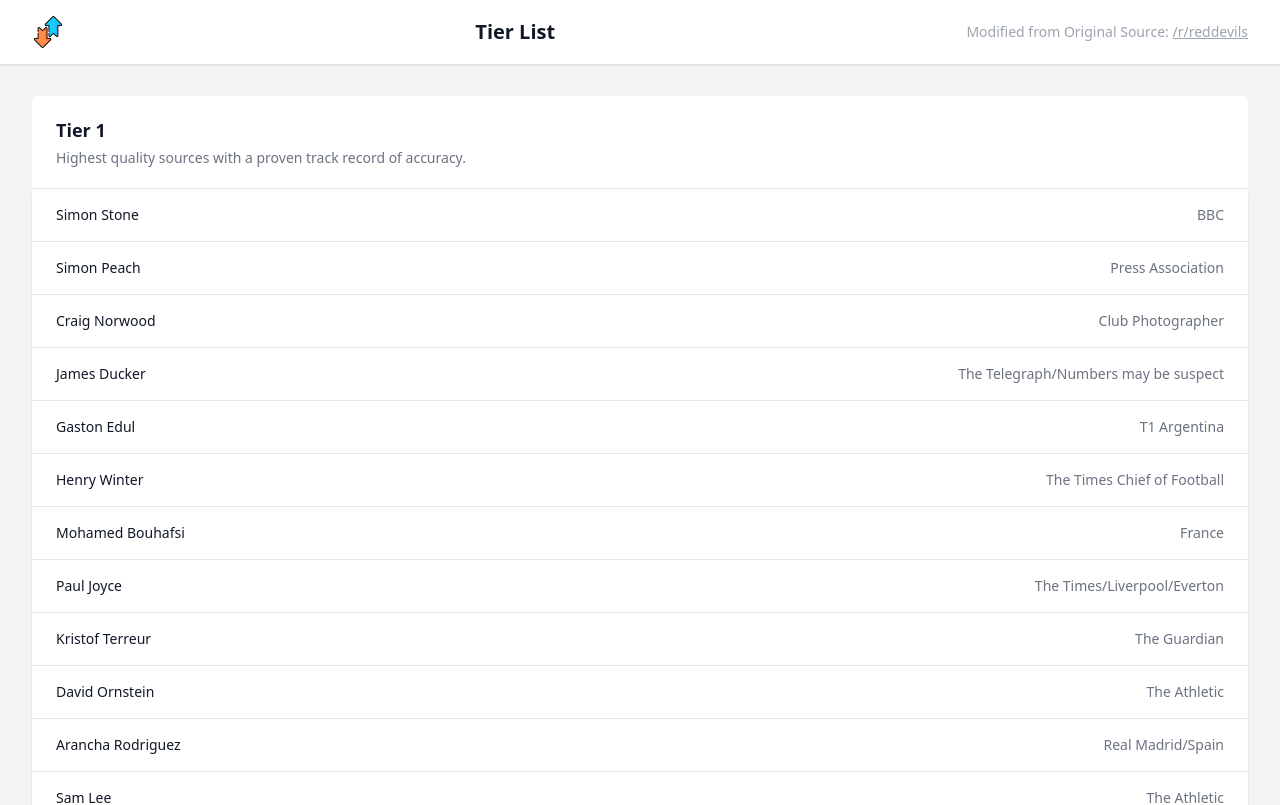
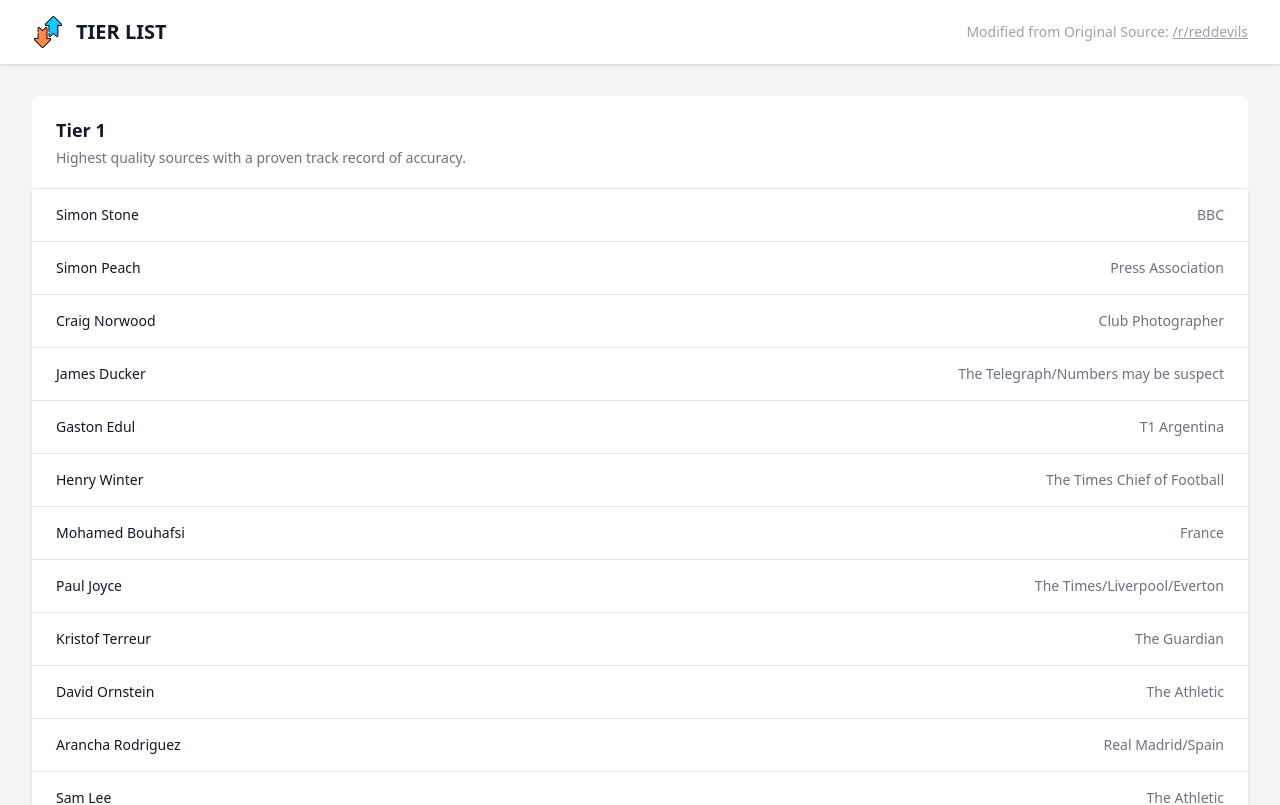
Before and after one commit to adrianlimws/TierList, a Vue app: page / in a window 1280 px wide. Shown: the top 805 px of the page. Built offline with nearby package versions, Linux system fonts and the light colour scheme.

Commit message:
adjusted logo and site name in navbar

```diff
--- a/src/components/TopNavbar.vue
+++ b/src/components/TopNavbar.vue
@@ -6,14 +6,16 @@
     <nav class="bg-white shadow">
         <div class="max-w-7xl mx-auto px-4 sm:px-6 lg:px-8">
             <div class="flex h-16 items-center justify-between">
-                <div class="h-8 w-8">
+                <h1
+                    class="text-xl font-bold text-gray-900 flex items-center uppercase"
+                >
                     <img
                         :src="logo"
                         alt="Logo"
-                        class="h-full w-full object-contain"
+                        class="h-8 w-8 object-contain mr-3"
                     />
-                </div>
-                <h1 class="text-xl font-bold text-gray-900">Tier List</h1>
+                    Tier List
+                </h1>
                 <p class="text-sm text-gray-400">
                     Modified from Original Source:
                     <a
```
